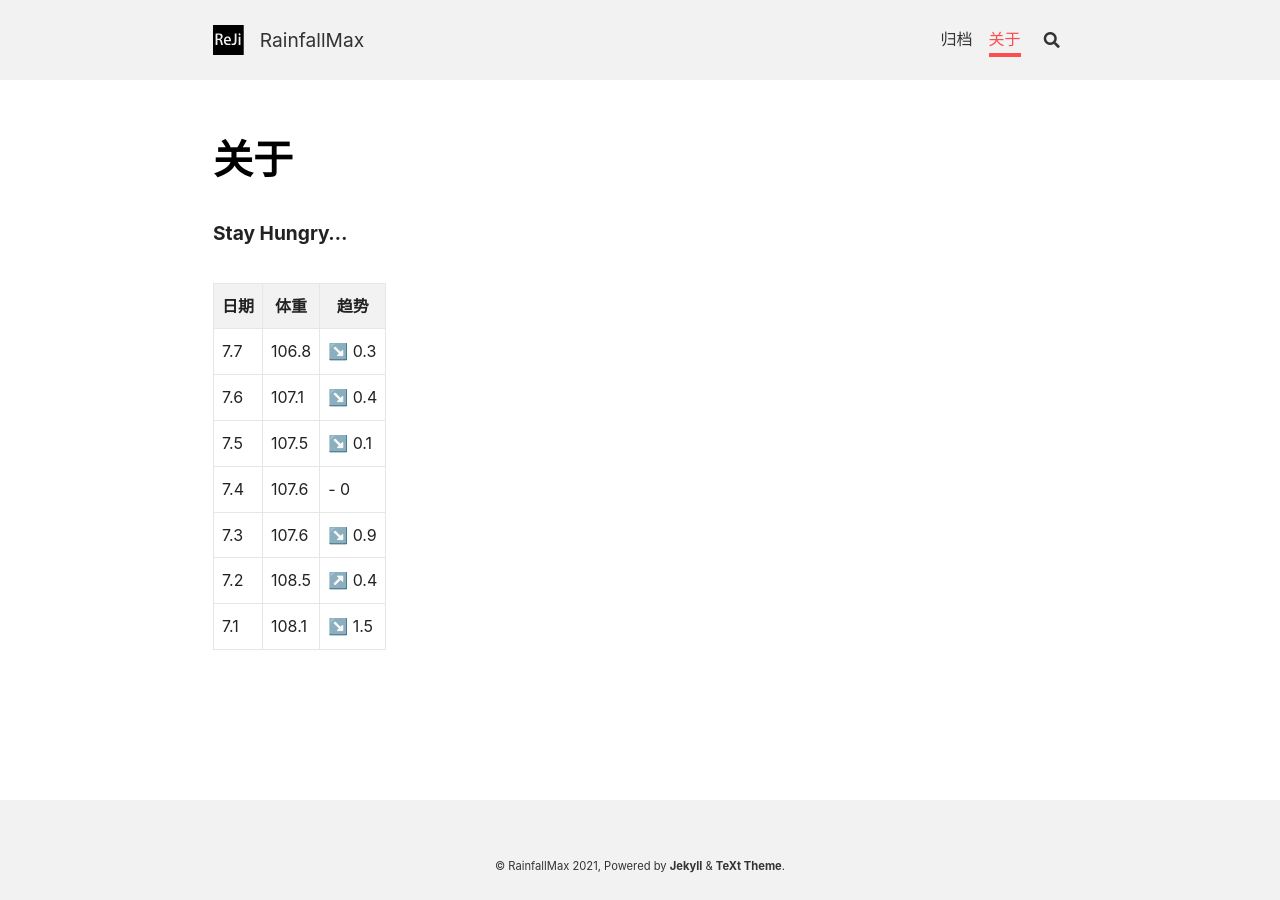
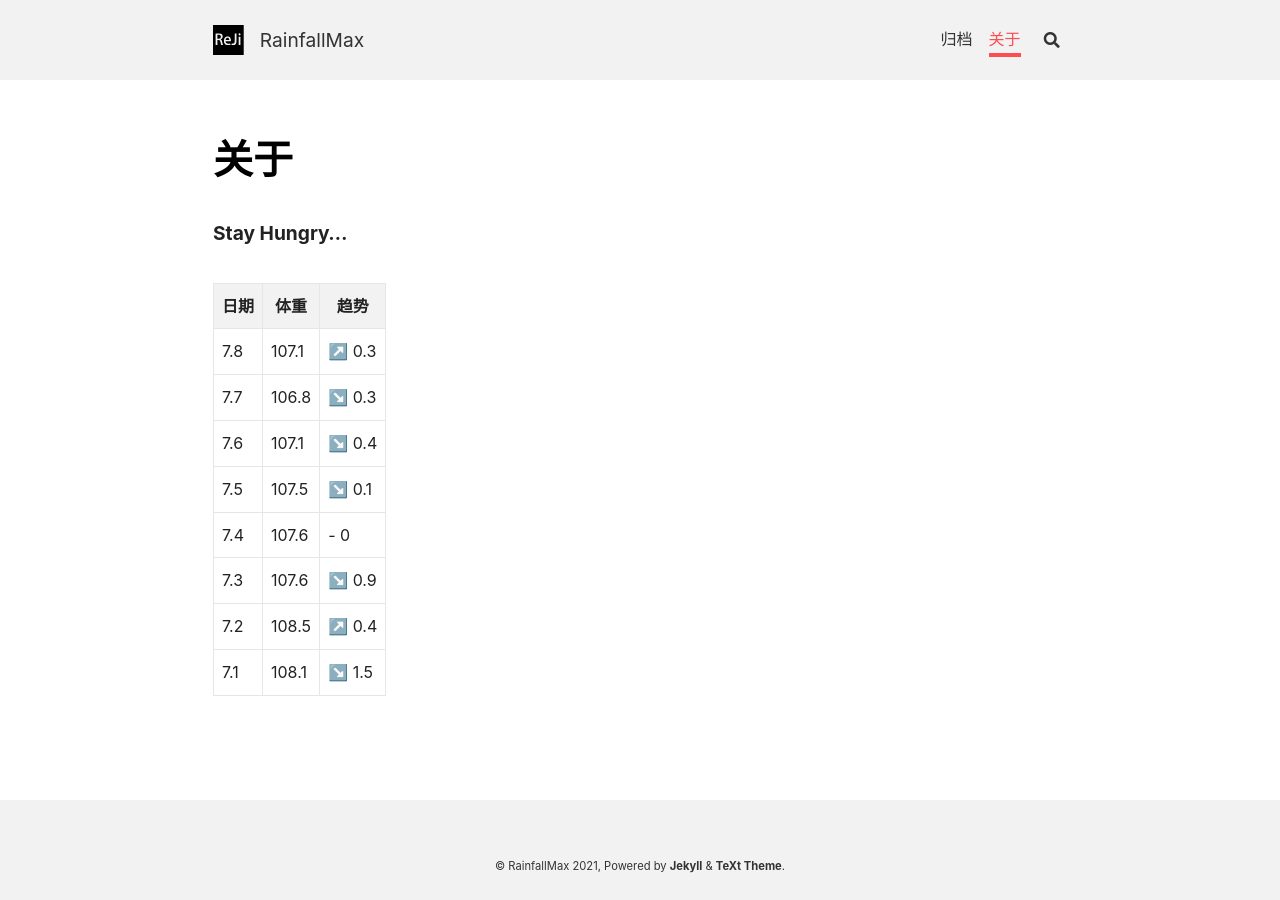
Before and after one commit to RainfallMax/RainfallMax.github.io, a Jekyll site: the page built from about.md, in a window 1280 px wide. Built offline with Jekyll 4.4.1, drawn with Linux system fonts in a browser that asks for light colours; nearby versions of some CDN libraries.

Commit message:
Update about.md

```diff
--- a/about.md
+++ b/about.md
@@ -93,7 +93,8 @@ key: page-about
           107.6,
           107.5,
           107.1,
-          106.8
+          106.8,
+          107.1
         ],
         "spanGaps": false
       }
@@ -105,6 +106,7 @@ key: page-about
 
 | 日期      | 体重 | 趋势 |
 | ----------- | ----------- | ----------- |
+| 7.8   | 107.1        | ↗️ 0.3
 | 7.7   | 106.8        | ↘️ 0.3
 | 7.6   | 107.1        | ↘️ 0.4
 | 7.5   | 107.5        | ↘️ 0.1
```
